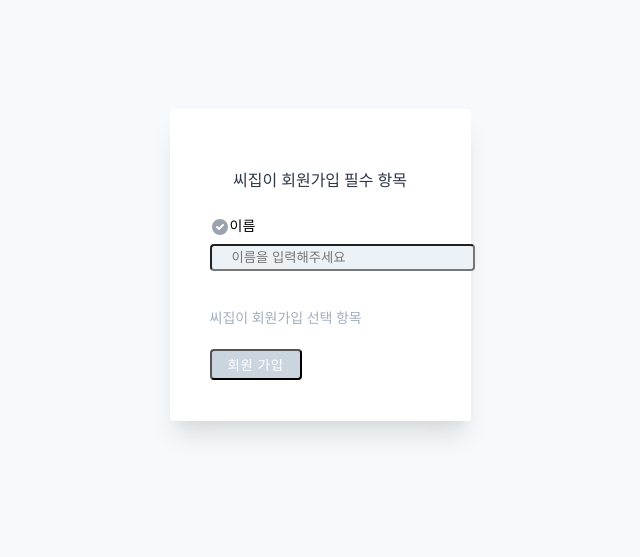
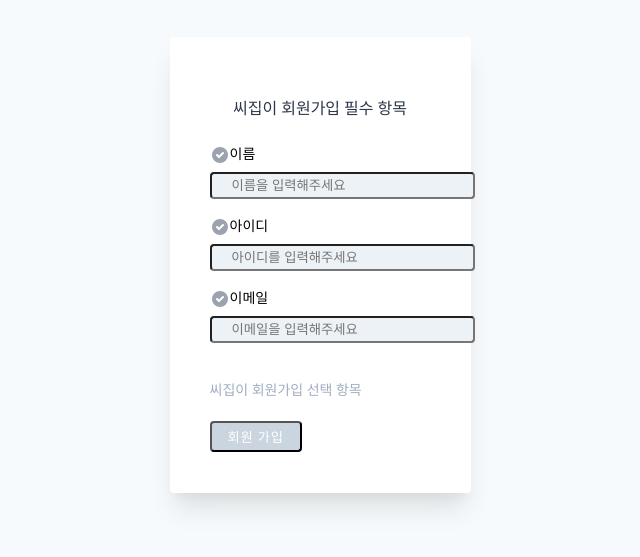
Before and after one commit to JangExpedition/movie-reservation, a React app: page / in a window 1280 px wide. Shown: the part 191-748 px from the top of the page, without its empty margins (320-960 px from the left). Built offline with nearby package versions, Linux system fonts and the light colour scheme.

Commit message:
코드 수정...

```diff
--- a/src/components/TextField.tsx
+++ b/src/components/TextField.tsx
@@ -1,37 +1,53 @@
 import React, { useEffect, useRef } from "react";
 
 import { useState } from "react";
-import { TextFieldType, ValidateRule } from "../types";
-import { RequireRule } from "../constant";
+import { ValidateRule } from "../types";
+import {
+  RequireRule,
+  CantContainWhitespace,
+  CantStartNumber,
+  MinimumLengthLimit,
+} from "../constant";
 import { nextTick } from "../utils";
+import { InputType } from "../types";
 
-const TextField = (props: TextFieldType) => {
-  const [data, setData] = useState({ ...props });
+const DefaultProps: InputType = {
+  id: "",
+  label: "label",
+  type: "text",
+  placeholder: "",
+  require: false,
+};
+
+const TextField = (props: InputType) => {
+  const [data, setData] = useState({ ...DefaultProps, ...props });
   const [updated, setUpdated] = useState(false);
   const [validateRules, setValidateRules] = useState<ValidateRule[]>([]);
   const [valid, setValid] = useState(false);
   const [validateMessage, setValidateMessage] = useState("");
+  const textInput = useRef<HTMLInputElement>(null);
 
   useEffect(() => {
     if (data.require) {
       addValidateRule(RequireRule);
     }
-  }, []);
+
+    if (data.id === "id") {
+      addValidateRule(CantContainWhitespace);
+      addValidateRule(CantStartNumber);
+      addValidateRule(MinimumLengthLimit(3));
+    } else if (data.id === "email") {
+      addValidateRule(CantContainWhitespace);
+    }
+  }, [data]);
 
   const addValidateRule = (rule: ValidateRule) => {
     setValidateRules((prevState) => [...prevState, rule]);
   };
 
-  const onChangeHandler = (e: React.ChangeEvent<HTMLInputElement>) => {
-    setUpdated(true);
-    setData({
-      ...data,
-      text: e.target.value,
-    });
-  };
+  const onChangeHandler = () => {
+    const isInvalid: ValidateRule | null = validate();
 
-  useEffect(() => {
-    const isInvalid = validate();
     if (updated) {
       setValid(!isInvalid);
       setValidateMessage(!!isInvalid ? isInvalid.message : "");
@@ -39,11 +55,11 @@ const TextField = (props: TextFieldType) => {
       setValid(true);
       setValidateMessage("");
     }
-  }, [updated]);
+  };
 
-  const validate = () => {
-    const target = data.text ? data.text.trim() : "";
-
+  const validate = (): ValidateRule | null => {
+    const target = textInput.current?.value ? textInput.current.value.trim() : "";
+    console.log(target);
     const invalidateRules = validateRules.filter(
       (validateRule) => validateRule.rule.test(target) !== validateRule.match
     );
@@ -75,11 +91,15 @@ const TextField = (props: TextFieldType) => {
         type={data.type}
         id={data.id}
         name={data.id}
-        value={data.text}
         placeholder={data.placeholder}
         aria-label="Name"
         className="text-input"
-        onChange={(e) => onChangeHandler}
+        ref={textInput}
+        onChange={() => {
+          setUpdated(true);
+          nextTick(onChangeHandler);
+        }}
+        {...(data.require ? { required: true } : {})}
       />
       {!valid && (
         <div className="label-wrapper">
--- a/src/pages/SignInPage/index.tsx
+++ b/src/pages/SignInPage/index.tsx
@@ -1,7 +1,32 @@
 import TextField from "../../components/TextField";
 import "../../styles/SignInPage.scss";
 
-import React, { useEffect, useState } from "react";
+import React from "react";
+import { InputType } from "../../types";
+
+const requiredTextField: InputType[] = [
+  {
+    id: "name",
+    label: "이름",
+    type: "text",
+    placeholder: "이름을 입력해주세요",
+    require: true,
+  },
+  {
+    id: "id",
+    label: "아이디",
+    type: "text",
+    placeholder: "아이디를 입력해주세요",
+    require: true,
+  },
+  {
+    id: "email",
+    label: "이메일",
+    type: "email",
+    placeholder: "이메일을 입력해주세요",
+    require: true,
+  },
+];
 
 const SignInPage = () => {
   return (
@@ -11,15 +36,9 @@ const SignInPage = () => {
           <form className="sign-in-form">
             <p className="required-title">씨집이 회원가입 필수 항목</p>
             <div>
-              <TextField
-                {...{
-                  id: "name",
-                  label: "이름",
-                  type: "text",
-                  placeholder: "이름을 입력해주세요",
-                  require: true,
-                }}
-              />
+              {requiredTextField.map((required) => (
+                <TextField key={required.id} {...required} />
+              ))}
             </div>
             <p className="additional">씨집이 회원가입 선택 항목</p>
             <div></div>
--- a/src/types/index.ts
+++ b/src/types/index.ts
@@ -1,11 +1,10 @@
 export { default as Movie } from "./movie";
 export * from "./common";
 
-export interface TextFieldType {
+export interface InputType {
   id: string;
   label: string;
   type: "text" | "email" | "number";
-  placeholder?: string;
-  text?: string;
+  placeholder: string;
   require: boolean;
 }
```
